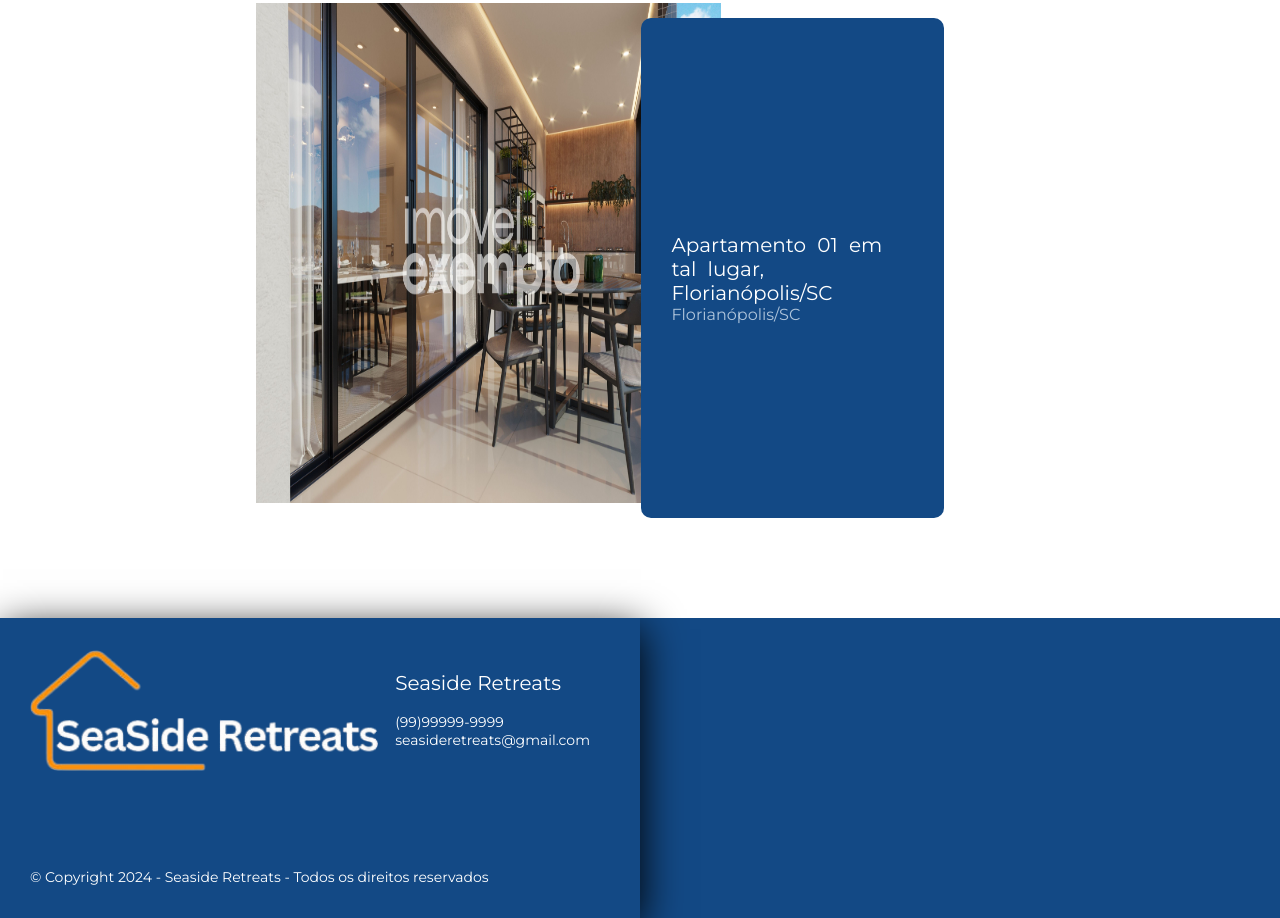
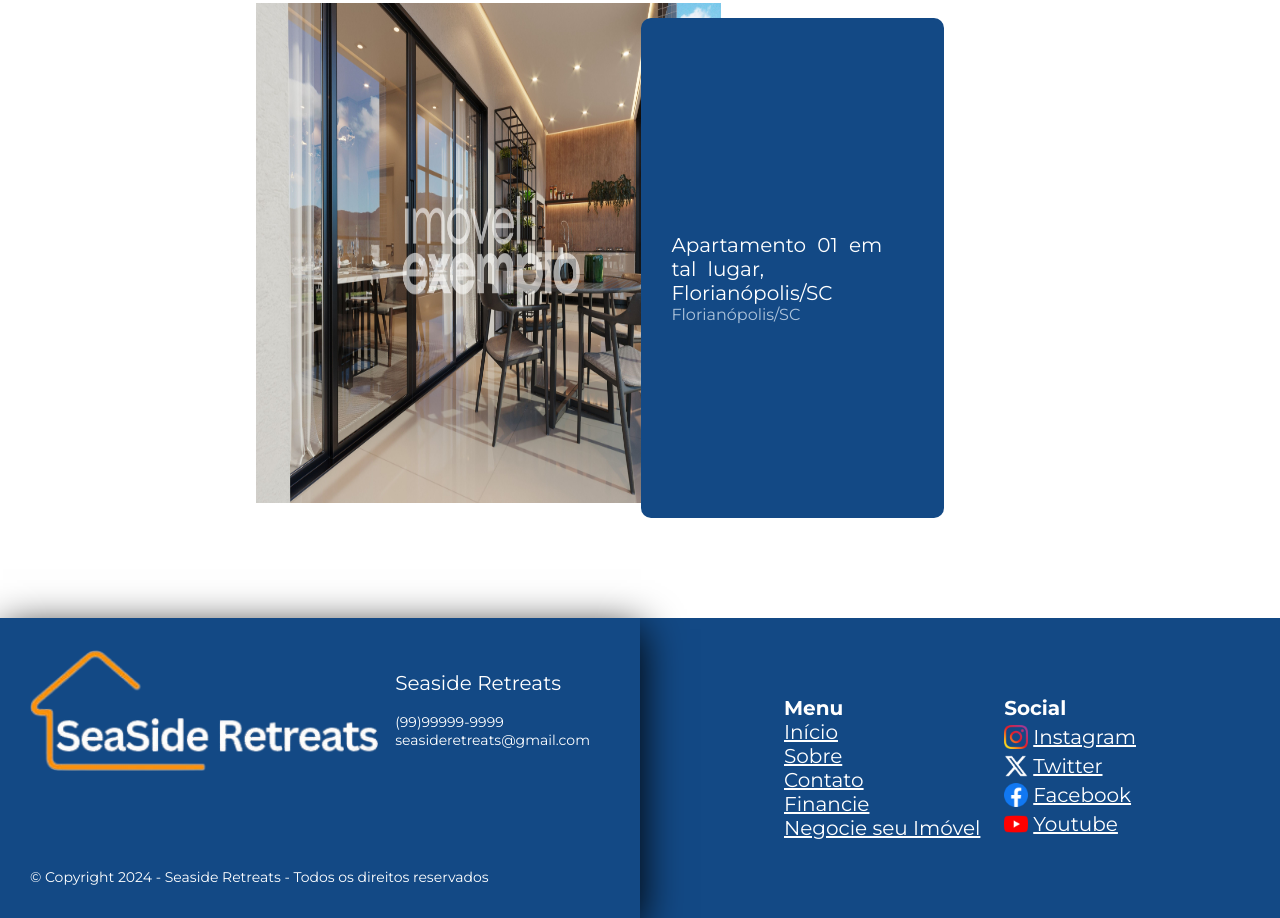
Before and after one commit to Fe0072007/Site-Imobiliaria, a plain HTML site: page Site/index.html in a window 1280 px wide. Shown: the part 732-1650 px from the top of the page. Drawn offline with Linux system fonts and the light colour scheme.

Commit message:
Add files via upload

```diff
--- a/Site/index.html
+++ b/Site/index.html
@@ -107,18 +107,26 @@
         </div>
         <div id="sep2" class="sep">
 
-            <div id="sep2-uppart">
+            <div id="sep2-division">
 
-                <div class="sep2-uppart1">
+                <ul id="sep2-division1">
+                    <li><b>Menu</b></li>
+                    <li ><a class="itens-division1" href="index.html">Início</a></li>
+                    <li ><a class="itens-division1" href="sobre.html">Sobre</a></li>
+                    <li ><a class="itens-division1" href="contato.html">Contato</a></li>
+                    <li ><a class="itens-division1" href="financie.html">Financie</a></li>
+                    <li ><a class="itens-division1" href="negocio.html">Negocie seu Imóvel</a></li>
 
+                </ul>
+                <ul id="sep2-division2">
 
+                    <li class="sep2-division2-li"><b>Social</b></li>
+                    <li class="sep2-division2-li"><img src="Instagram.png" alt="Instagram" width="24px"><a href="" class="itens-division2">Instagram</a></li>
+                    <li class="sep2-division2-li"><img src="X.png" alt="Twitter" width="24px"><a href="" class="itens-division2">Twitter</a></li>
+                    <li class="sep2-division2-li"><img src="Facebook.png" alt="Facebook" width="24px"><a href="" class="itens-division2">Facebook</a></li>
+                    <li class="sep2-division2-li"><img src="Youtube.png" alt="Youtube" width="24px"><a href="" class="itens-division2">Youtube</a></li>
 
-                </div>
-                <div class="sep2-uppart1">
-
-
-
-                </div>
+                </ul>
 
             </div>
 
--- a/Site/telaPrincipal.css
+++ b/Site/telaPrincipal.css
@@ -1,4 +1,5 @@
 @import url('https://fonts.googleapis.com/css2?family=Montserrat:ital,wght@0,100..900;1,100..900&display=swap');
+
 *{
 
     margin: 0px;
@@ -15,7 +16,7 @@
     display: flex;
     align-items: center;
     justify-content: space-between;
-
+    font-family: Montserrat;
 
 }
 #LoCa{
@@ -55,6 +56,7 @@
     display: flex;
     align-items: center;
     justify-content: center;
+    font-size: 18px;
 
 }
 #menu{
@@ -328,11 +330,62 @@
     display: flex;
     color: white;
     font-family: Montserrat;
+    align-items: center;
+    justify-content: center;
+    font-family: Montserrat;
+    font-size: 20px;
+    flex-direction: row;
 
 }
-#sep2-uppart{
+#sep2-division{
+
+    width: 55%;
+    display: flex;
+    flex-direction: row;
+    justify-content: space-between;
+
+}
+#sep2-division1{
+
+    list-style: none;
+    display: flex;
+    flex-direction: column;
+
+}
+
+.itens-division1{
+
+    text-decoration: underline;
+    color: white;
+
+}
+#sep2-division2{
+
+    list-style: none;
+    display: flex;
+    flex-direction: column;
+
+}
+#sep2-division2 > .sep2-division2-li{
 
     display: flex;
-
+    align-items: center;
+    margin-bottom: 5px;
 
 }
+.sep2-division2-li > img{
+
+    margin-right: 5px;
+
+}
+.itens-division2{
+
+    text-decoration: underline;
+    color: white;
+
+}
+.itens-division2::after{
+
+    text-decoration: underline;
+
+}
```
Also changed, not shown: Site/Facebook.png (added), Site/Instagram.png (added), Site/WhatsApp Image 2024-06-05 at 10.35.39.jpeg (added), Site/WhatsApp Image 2024-06-05 at 10.36.00.jpeg (added), Site/X.png (added), Site/Youtube.png (added).
